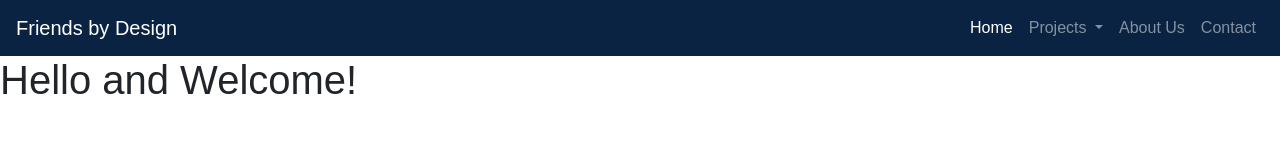
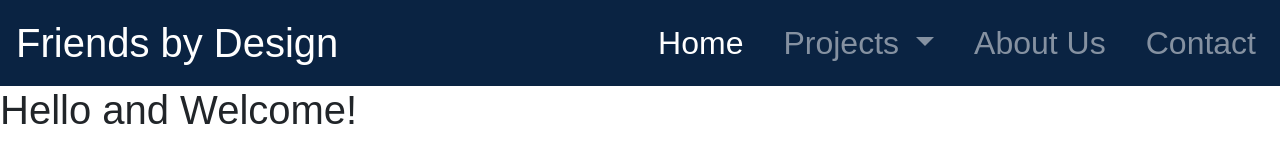
Before and after one commit to friendsbydesign/friendsbydesign.github.com, a plain HTML site: page index.html in a window 1280 px wide. Drawn offline with nearby package versions, Linux system fonts and the light colour scheme.

Commit message:
Styling Changes
Modified sizing of nav bar text

```diff
--- a/Styles.css
+++ b/Styles.css
@@ -1,3 +1,15 @@
 body{
     font-family: "Eras ITC", "Eras Light ITC",  sans-serif;
 }
+
+.navbar a{
+    font-size: 2em;
+}
+
+#brand{
+    font-size: 2.5em;
+}
+
+.navbar-expand-lg .navbar-nav .nav-link{
+    padding-left: 1em;
+}
--- a/index.html
+++ b/index.html
@@ -13,12 +13,12 @@
     <!--CSS File-->
     <link rel="stylesheet" type="text/css" href="Styles.css">
 
-    <title>Welcome to DbF!</title>
+    <title>Welcome to FbD!</title>
 </head>
 
 <body>
     <nav class="navbar navbar-expand-lg navbar-dark" style="background-color: #0A2342">
-        <a class="navbar-brand " href="#">Friends by Design</a>
+        <a class="navbar-brand" id="brand" href="#">Friends by Design</a>
 
         <button class="navbar-toggler" type="button" data-toggle="collapse" data-target="#navbarNav" aria-controls="navbarNav"
             aria-expanded="false" aria-label="Toggle navigation">
```
